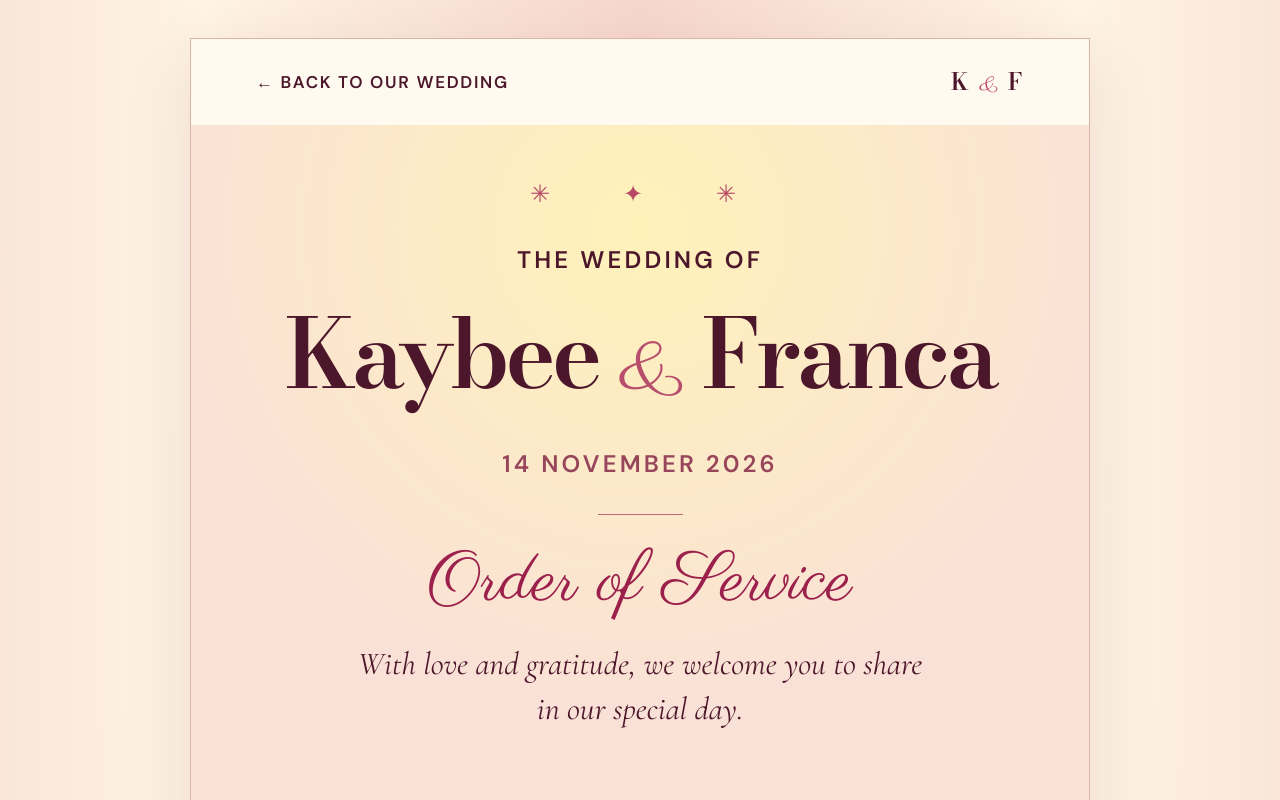
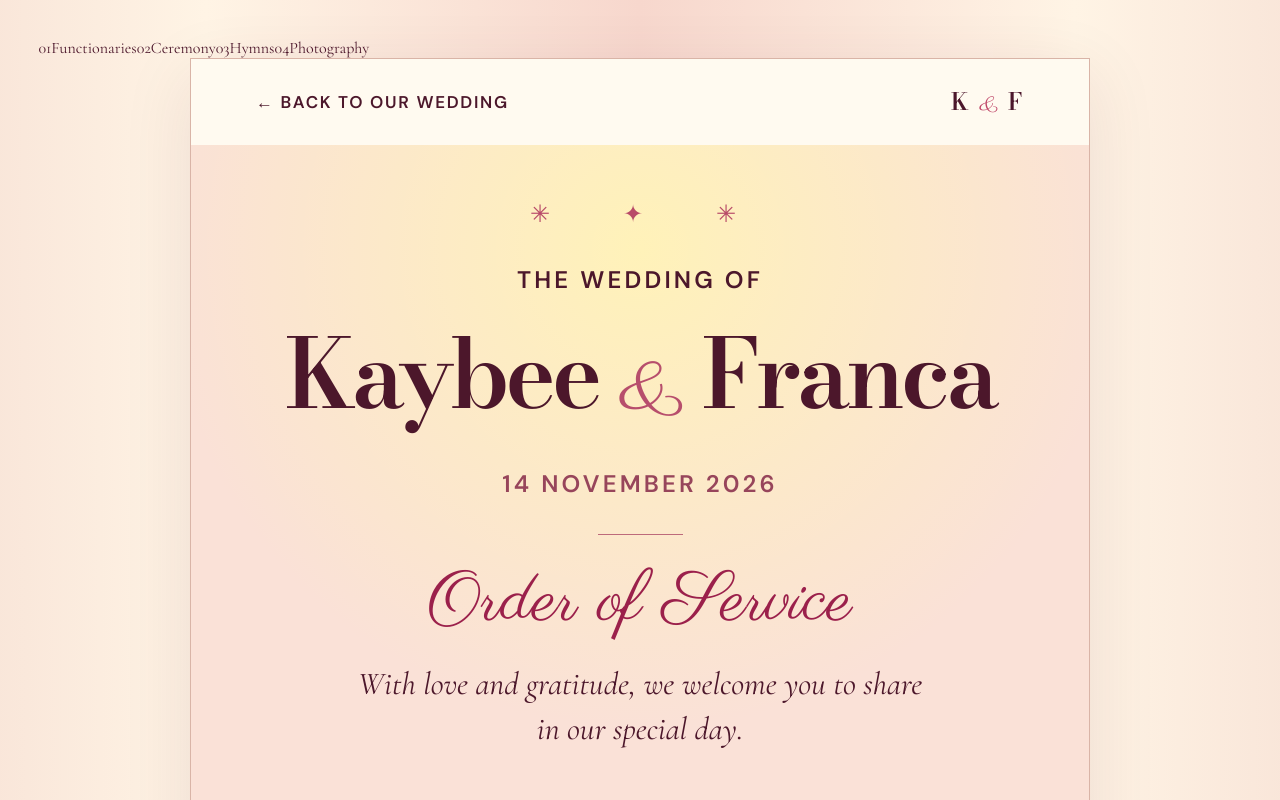
Before and after one commit to fidelnyame-80/Kaybee-Franca, a Next.js app: page /order-of-service in a window 1280 px wide. Shown: the top 800 px of the page. Built offline with nearby package versions, Linux system fonts and the light colour scheme.

Commit message:
Add always-visible floating programme navigation with four section links

```diff
--- a/app/order-of-service/page.tsx
+++ b/app/order-of-service/page.tsx
@@ -17,6 +17,12 @@ function People({ title, names }: { title: string; names: string[] }) {
 
 export default function OrderOfServicePage() {
   return <main className="programme">
+    <nav className="programme__side-nav" aria-label="Quick programme navigation">
+      <a href="#functionaries"><span className="programme__side-number">01</span><span>Functionaries</span></a>
+      <a href="#ceremony"><span className="programme__side-number">02</span><span>Ceremony</span></a>
+      <a href="#hymns"><span className="programme__side-number">03</span><span>Hymns</span></a>
+      <a href="#photography"><span className="programme__side-number">04</span><span>Photography</span></a>
+    </nav>
     <div className="programme__frame">
       <nav className="programme__nav"><Link href="/">← Back to our wedding</Link><span>K <i>&</i> F</span></nav>
       <header className="programme__hero">
```
